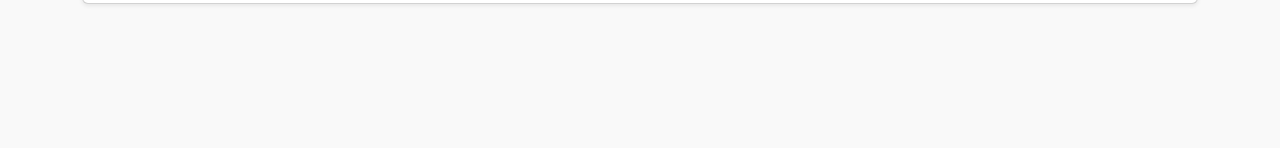
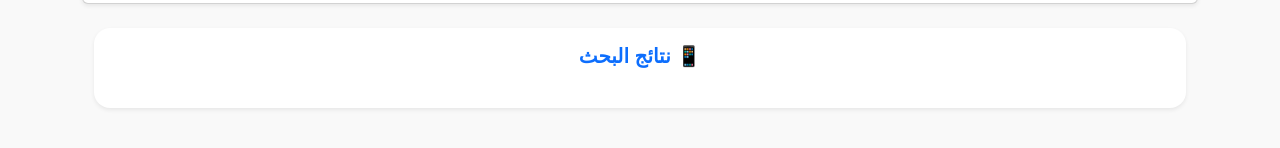
Before and after one commit to cckills/abdochi, a website: page index.html in a window 1280 px wide. Shown: the part 244-392 px from the top of the page. Drawn offline with nearby package versions, Linux system fonts and the light colour scheme.

Commit message:
Update index.html

```diff
--- a/index.html
+++ b/index.html
@@ -346,9 +346,16 @@
         </div>
       </div>
 
-      <!-- 📦 نتائج البحث -->
+<!-- 📦 نتائج البحث داخل بطاقة -->
+<div class="container my-4">
+  <div class="card shadow-sm border-0 rounded-4">
+    <div class="card-body">
+      <h5 class="text-center mb-4 text-primary fw-bold">📱 نتائج البحث</h5>
       <div id="result"></div>
     </div>
+  </div>
+</div>
+
 
 
    <!-- 🟢 مودال عرض المواصفات -->
```
